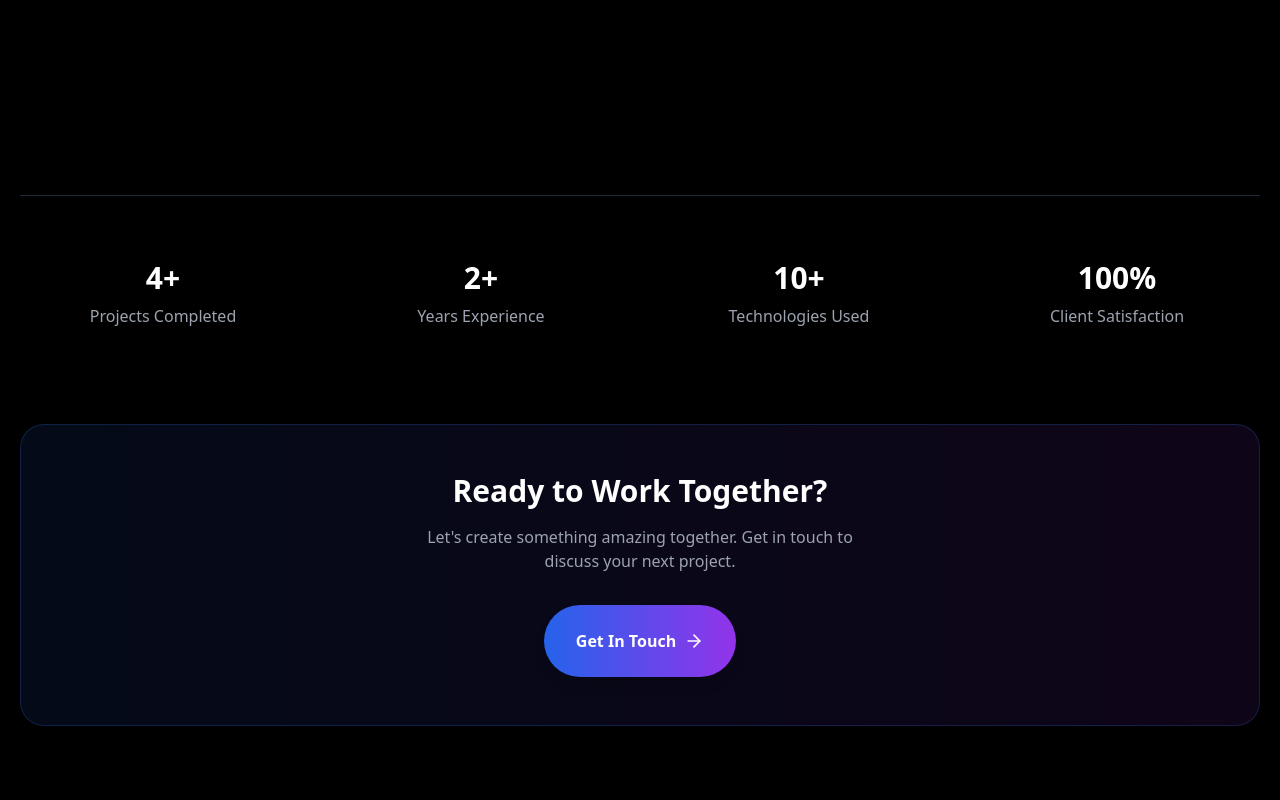
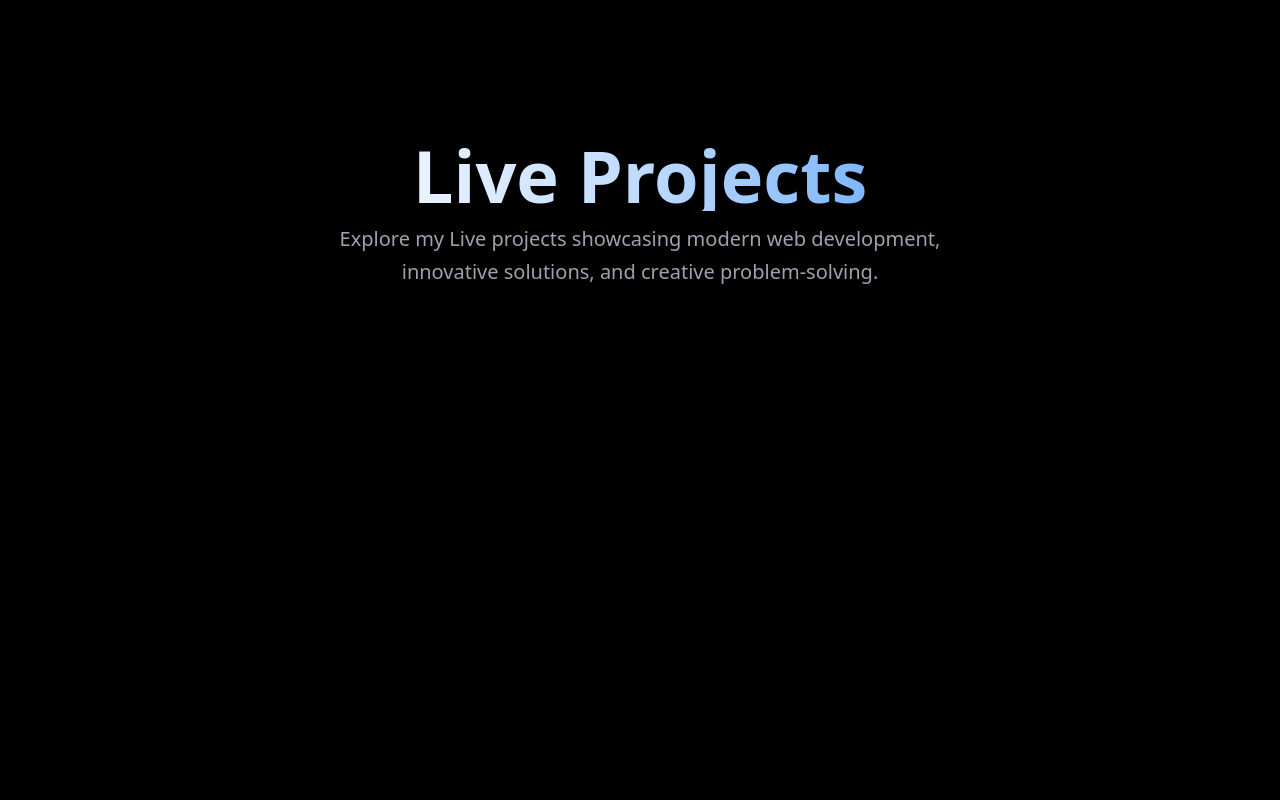
Before and after one commit to ittarek/myProtFolio, a React (Vite) app: page / in a window 1280 px wide. Shown: the part 3980-4780 px from the top of the page. Built offline with nearby package versions, Linux system fonts and the light colour scheme.

Commit message:
add live project

```diff
--- a/src/Pages/Contact/Contact.jsx
+++ b/src/Pages/Contact/Contact.jsx
@@ -29,30 +29,21 @@ const sendEmail = e => {
 };
 
   return (
-
-
     <section className="contact flex justify-center py-[100px]">
       {/* Contact me */}
       <div className="box">
-          <div className="square" style={{ "--i": 0 }}></div>
-          <div className="square" style={{ "--i": 1 }}></div>
-          <div className="square" style={{ "--i": 2 }}></div>
-          <div className="square" style={{ "--i": 3 }}></div>
-          <div className="square" style={{ "--i": 4 }}></div>
-          <div className="square" style={{ "--i": 5 }}></div>
+        <div className="square" style={{ '--i': 0 }}></div>
+        <div className="square" style={{ '--i': 1 }}></div>
+        <div className="square" style={{ '--i': 2 }}></div>
+        <div className="square" style={{ '--i': 3 }}></div>
+        <div className="square" style={{ '--i': 4 }}></div>
+        <div className="square" style={{ '--i': 5 }}></div>
         <div className="container ">
-            <h2 className="text-white text-center text-3xl my-6">
-              Contact to Direct
-            </h2>
-            <form  onSubmit={sendEmail} className="form w-full">
+          <h2 className="text-white text-center text-3xl my-6">Contact to Direct</h2>
+          <form onSubmit={sendEmail} className="form w-full">
             {/* name */}
             <div className="inputBx name  ">
-                <input
-                  id="name-input"
-                  type="text"
-                  name="name"
-                  required="required"
-                />
+              <input id="name-input" type="text" name="name" required="required" />
 
               <span className="label-text text-white">Full Name</span>
 
@@ -61,12 +52,7 @@ const sendEmail = e => {
 
             {/* website */}
             <div className="inputBx password ">
-                <input
-                  id="website-input"
-                  type="text"
-                  name="website"
-                  required="required"
-                />
+              <input id="website-input" type="text" name="website" required="required" />
               <span className="label-text text-white">website</span>
 
               {/* <i className="fas fa-key"></i> */}
@@ -74,13 +60,7 @@ const sendEmail = e => {
 
             {/* email */}
             <div className="inputBx password ">
-                <input
-                  id="email-input"
-                  type="email"
-                  name="email"
-                  required="required"
-                />{" "}
-
+              <input id="email-input" type="email" name="email" required="required" />{' '}
               <span className="label-text text-white">Email</span>
               {/* <i className="fas fa-key"></i> */}
             </div>
@@ -97,32 +77,35 @@ const sendEmail = e => {
             </div>
 
             {/* submit button */}
-              <div className=" form-control  w-60 mb-16 lg-mb-0">
-                <button className="relative items-center justify-start inline-block px-9 py-3 overflow-hidden font-medium transition-all shadow bg-[#10681fcc] rounded-full hover:bg-white group">
-                  <span className="absolute inset-0 border-0 group-hover:border-[25px] ease-linear duration-100 transition-all border-white rounded-full"></span>
+            <div className="form-control w-60 mb-16 lg:mb-0">
+              <button className="relative items-center justify-start inline-block px-9 py-3 overflow-hidden font-medium transition-all bg-gradient-to-r from-blue-600 to-teal-600 rounded-full group">
+                {/* White border that expands on hover */}
+                <span className="absolute inset-0 border-0 group-hover:border-[33px] ease-linear duration-100 transition-all border-white rounded-full"></span>
+
+                {/* Arrow icon */}
                 <span className="absolute right-0 flex items-center justify-start w-10 h-10 duration-300 transform translate-x-full group-hover:translate-x-0 ease">
                   <svg
                     className="w-5 h-5 ml-3"
                     fill="none"
                     stroke="currentColor"
                     viewBox="0 0 24 24"
-                      xmlns="http://www.w3.org/2000/svg"
-                    >
+                    xmlns="http://www.w3.org/2000/svg">
                     <path
                       strokeLinecap="round"
                       strokeLinejoin="round"
                       strokeWidth="2"
-                        d="M14 5l7 7m0 0l-7 7m7-7H3"
-                      ></path>
+                      d="M14 5l7 7m0 0l-7 7m7-7H3"></path>
                   </svg>
                 </span>
-                  <span className="relative w-full text-left text-white transition-colors duration-200 ease-in-out group-hover:text-blue-600">
+
+                {/* Text with z-index to stay above the white border */}
+                <span className="relative z-10 w-full text-left  transition-colors duration-200 ease-in-out">
                   Send Message
                 </span>
               </button>
             </div>
           </form>
-          </div>{" "}
+        </div>{' '}
         <div className="social-login flex flex-col  items-center">
           <h3 className="">Connect in via</h3>
 
@@ -130,46 +113,33 @@ const sendEmail = e => {
             <Link
               to=""
               onClick={() =>
-                  window.open(
-                    "https://www.facebook.com/profile.php?id=61555139918509"
-                  )
-                }
-              >
+                window.open('https://www.facebook.com/profile.php?id=61555139918509')
+              }>
               <FacebookIcon />
             </Link>
 
             <Link
               to=""
               onClick={() =>
-                  window.open(
-                    "https://www.linkedin.com/in/md-tariqul-islam-ab42b61a1/"
-                  )
-                }
-              >
+                window.open('https://www.linkedin.com/in/md-tariqul-islam-ab42b61a1/')
+              }>
               <LinkedInIcon />
             </Link>
-              <Link
-                to=""
-                onClick={() => window.open("https://x.com/mdt423863")}
-              >
+            <Link to="" onClick={() => window.open('https://x.com/mdt423863')}>
               <XIcon />
             </Link>
-              <Link
-                to=""
-                onClick={() => window.open("https://github.com/ittarek")}
-              >
+            <Link to="" onClick={() => window.open('https://github.com/ittarek')}>
               <GitHubIcon />
             </Link>
 
             <a href="tel:+8801856838251" title="+8801856838251">
-                {" "}
+              {' '}
               <LocalPhoneIcon />
             </a>
           </div>
         </div>
       </div>
     </section>
-
   );
 };
 
--- a/src/Pages/ProtFolio/ProtFolio.jsx
+++ b/src/Pages/ProtFolio/ProtFolio.jsx
@@ -9,9 +9,39 @@ import ProtFolio1 from '../../../src/assets/protfolio-image/1assignment-1.png';
 import protFolio2 from '../../assets/protfolio-image/2assignment-2.png';
 import protFolio3 from '../../assets/protfolio-image/3assignment-3.png';
 import protFolioNews from '../../assets/protfolio-image/nextJs.jpg';
+import saralTech from '../../assets/protfolio-image/saralTech.png';
+import travent from '../../assets/protfolio-image/travent.png';
+import { Link } from 'react-router-dom';
 
 gsap.registerPlugin(ScrollTrigger);
-
+const liveProject = [
+  {
+    id: 1,
+    title: 'SaralTech',
+    subtitle: 'Interactive Venture builder Platform',
+    description:
+      'A comprehensive Saral Teach Vengure Builer platform with interactive Sections, progress tracking, and gamified user experiences. Built with modern web technologies by Nextjs for optimal user engagement.',
+    image: saralTech,
+    tags: ['Next.js', 'Own Auth', 'Tailwind CSS', 'Banckend By Next.js'],
+    live_link: 'https://incubation.saralgroups.com/',
+    github_client: '',
+    github_server: '',
+    featured: false,
+  },
+  {
+    id: 2,
+    title: 'Travent Booking Site',
+    subtitle: 'Travent is UAE based travel booking site',
+    description:
+      'A modern hotels and firm aggregation platform built with React.js, featuring real-time updates, responsive design, and optimized performance for seamless Hotels consumption.',
+    image: travent,
+    tags: ['React', 'TailwindCss', 'Cloudfare', 'Reatc Hook', 'Larable'],
+    live_link: 'https://travent.me/',
+    github_client: 'https://github.com/Travent-Etran/travent-frontend/tree/dev/tariq',
+    github_server: '',
+    featured: true,
+  },
+];
 const projectData = [
   {
     id: 1,
@@ -87,13 +117,13 @@ const ActionButton = ({
   const variants = {
     primary: disabled
       ? 'bg-gray-400 text-gray-200 cursor-not-allowed'
-      : 'bg-gradient-to-r from-blue-600 to-purple-600 hover:from-blue-700 hover:to-purple-700 text-white shadow-lg hover:shadow-xl focus:ring-blue-500',
+      : 'bg-gradient-to-r from-blue-600 to-slate-800 hover:from-blue-700 hover:to-slate-700 text-white shadow-lg hover:shadow-xl focus:ring-blue-500',
     secondary: disabled
       ? 'bg-gray-400 text-gray-200 cursor-not-allowed'
-      : 'bg-white/10 backdrop-blur-sm border border-white/20 text-white hover:bg-white/20 hover:border-white/30 focus:ring-white/50',
+      : 'bg-gradient-to-r from-slate-800 to-slate-600 hover:from-blue-700 hover:to-teal-700 text-white shadow-lg hover:shadow-xl focus:ring-emerald-500',
     accent: disabled
       ? 'bg-gray-400 text-gray-200 cursor-not-allowed'
-      : 'bg-gradient-to-r from-emerald-600 to-teal-600 hover:from-emerald-700 hover:to-teal-700 text-white shadow-lg hover:shadow-xl focus:ring-emerald-500',
+      : 'bg-gradient-to-r from-slate-800 to-blue-600 hover:from-blue-700 hover:to-teal-700 text-white shadow-lg hover:shadow-xl focus:ring-emerald-500',
   };
 
   return (
@@ -155,7 +185,7 @@ const ProjectCard = ({ project, index }) => {
             <h3 className="text-2xl font-bold text-white mb-1 group-hover:text-blue-300 transition-colors">
               {project.title}
             </h3>
-            <p className="text-blue-300 font-medium">{project.subtitle}</p>
+            <p className="text-white font-medium">{project.subtitle}</p>
           </div>
         </div>
 
@@ -274,6 +304,28 @@ const ModernPortfolio = () => {
             </div>
           ))}
         </div>
+        {/* live project Grid */}
+
+        <div className="flex justify-center items-center my-11 pb-11">
+          <div>
+            <h1 className=" text-5xl lg:text-7xl font-bold bg-gradient-to-r from-white via-blue-200 to-blue-400 bg-clip-text text-transparent text-center ">
+              Live Projects
+            </h1>
+            <p className="text-xl text-gray-400 max-w-2xl mx-auto text-center mt-3 leading-relaxed">
+              Explore my Live projects showcasing modern web development, innovative
+              solutions, and creative problem-solving.
+            </p>
+          </div>
+        </div>
+        <div className="portfolio-grid grid grid-cols-1 md:grid-cols-2 lg:grid-cols-3 gap-8 auto-rows-fr">
+          {liveProject.map((project, index) => (
+            <div
+              key={project.id}
+              className={`portfolio-card ${project.featured ? 'featured-float' : ''}`}>
+              <ProjectCard project={project} index={index} />
+            </div>
+          ))}
+        </div>
 
         {/* Stats Section */}
         <div className="mt-24 pt-16 border-t border-gray-800">
@@ -307,8 +359,10 @@ const ModernPortfolio = () => {
               Let's create something amazing together. Get in touch to discuss your next
               project.
             </p>
-            <button className="inline-flex items-center gap-2 px-8 py-4 bg-gradient-to-r from-blue-600 to-purple-600 hover:from-blue-700 hover:to-purple-700 text-white font-semibold rounded-full transition-all duration-300 transform hover:scale-105 shadow-lg hover:shadow-xl">
-              <span>Get In Touch</span>
+            <button className="inline-flex items-center gap-2 px-8 py-4 bg-gradient-to-r from-blue-600 to-blue-800 hover:from-blue-700 hover:to-blue-800 text-white font-semibold rounded-full transition-all duration-300 transform hover:scale-105 shadow-lg hover:shadow-xl">
+              <a target='_blank' href="https://www.linkedin.com/in/md-tariqul-islam-ab42b61a1/">
+                <span>Get In Touch</span>
+              </a>
               <ArrowRight size={20} />
             </button>
           </div>
```
Also changed, not shown: src/assets/protfolio-image/saralTech.png (added), src/assets/protfolio-image/travent.png (added). Lines whose indentation alone changed are shown as unchanged.
